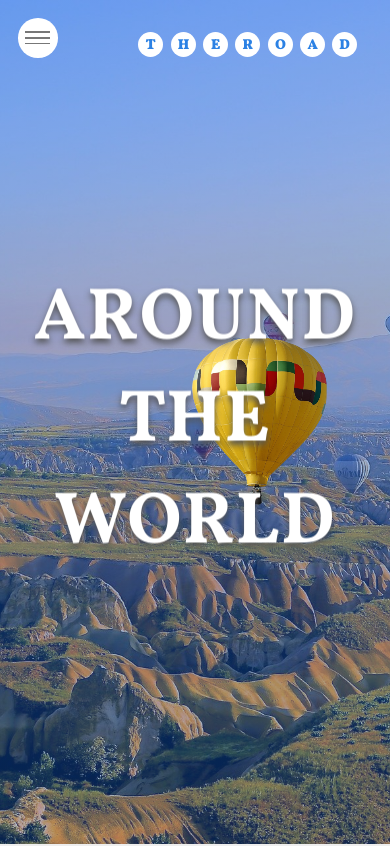
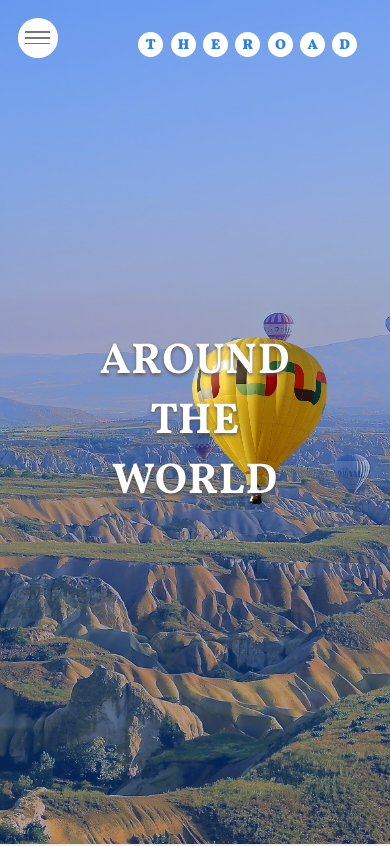
Before and after one commit to Stepkoff/the_Road, a website built with Vite: page index.html in a window 390 px wide. Shown: the top 846 px of the page. Built offline with nearby package versions, Linux system fonts and the light colour scheme.

Commit message:
mobile bug fix 1.7

```diff
--- a/style.sass
+++ b/style.sass
@@ -163,7 +163,7 @@ html
     position: absolute
     top: 50%
     left: 50%
-    transform: translate(-50%, -50%) translateZ(41rem)
+    transform: translate(-50%, -50%) translateZ(0)
     z-index: 1000
 .header__title
   font-size: 8rem
```
